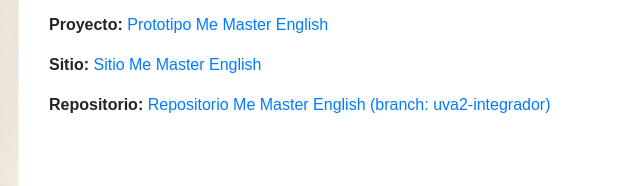
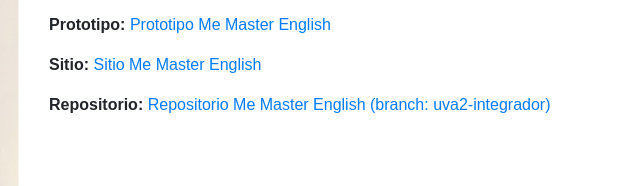
Before and after one commit to Facundo-Marianelli/dise-o_web_ent, a plain HTML site: page index.html in a window 1280 px wide. Shown: the part 379-565 px from the top of the page, 606-1246 px from the left. Drawn offline with nearby package versions, Linux system fonts and the light colour scheme.

Commit message:
agrego prototipo

```diff
--- a/index.html
+++ b/index.html
@@ -29,7 +29,7 @@
         <p><span class="black">Curso: </span>13617 </p>
         <p><span class="black">Proyecto:</span> <br>Sitio profesional: Me Master English</p>
         <p><span class="black">Descripcion:</span><br> ME-Master English, sitio que ofrece servicios de aprendizaje efectiva y divertidas de ingles. Con clases adaptadas a tus necesidades individuales y alcanzaras tus metas lingüísticas. </p>
-        <p><span class="black">Proyecto:</span> <a href="https://design.penpot.app/#/view/b4ce4fde-fc7c-81a2-8004-3acd49b9d170?page-id=b4ce4fde-fc7c-81a2-8004-3acd49b9d171&section=interactions&index=0&share-id=761002ba-63cd-80f4-8004-4a126cb402a0">Prototipo Me Master English</a></p>
+        <p><span class="black">Prototipo:</span> <a href="https://design.penpot.app/#/view/b4ce4fde-fc7c-81a2-8004-3acd49b9d170?page-id=b4ce4fde-fc7c-81a2-8004-3acd49b9d171&section=interactions&index=0&share-id=761002ba-63cd-80f4-8004-4a126cb402a0">Prototipo Me Master English</a></p>
         <p><span class="black">Sitio:</span> <a href="https://facundo-marianelli.github.io/desarrollo_web/">Sitio Me Master English</a></p>
         <p><span class="black">Repositorio:</span> <a href="https://github.com/Facundo-Marianelli/desarrollo_web">Repositorio Me Master English (branch: uva2-integrador) </a></p>
 
```
